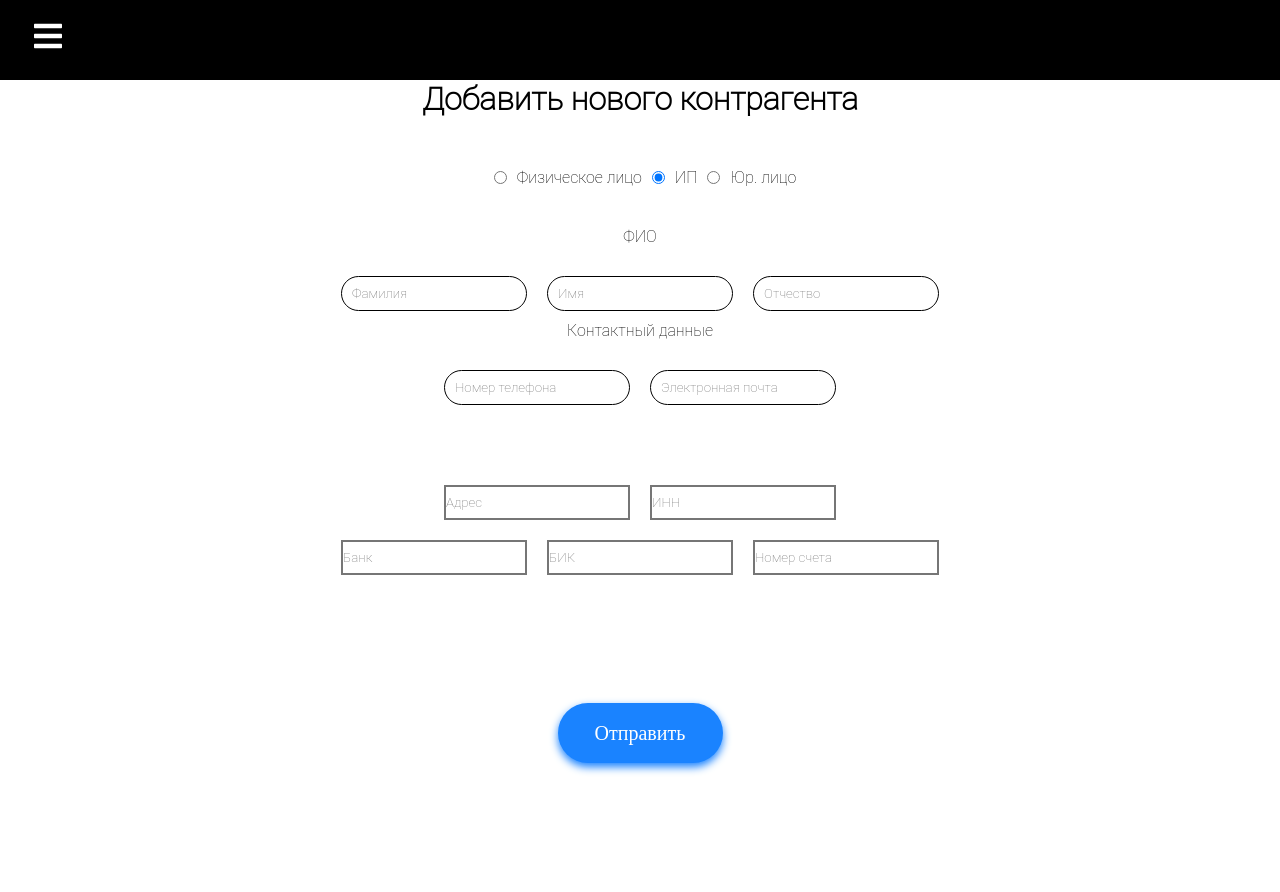
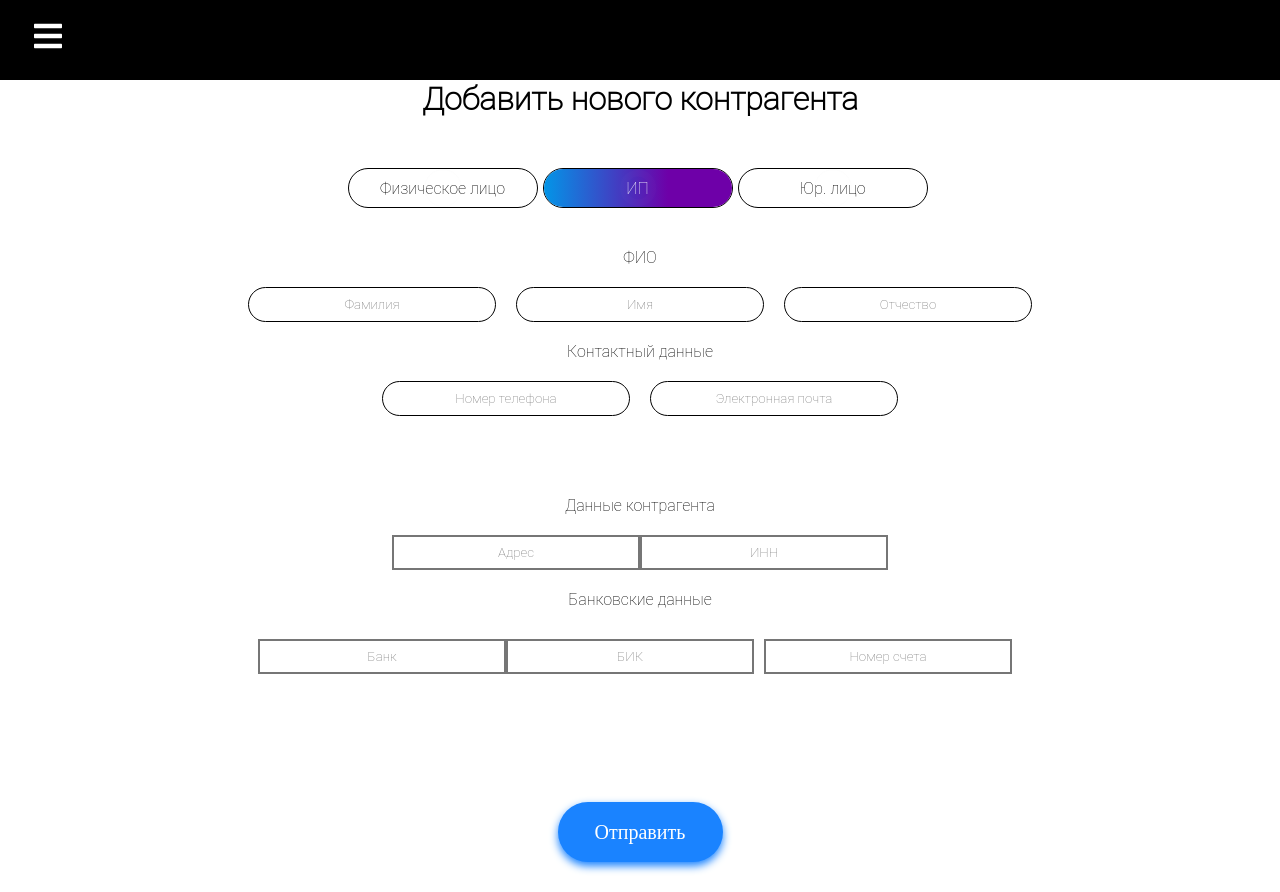
Before and after one commit to UtopicUnicorn/react-learning-project, a React (Create React App) app: page /add-partner in a window 1280 px wide. Both pictures are taken after a click on the radio button 658 px from the left and 177 px from the top of the page. Before the commit the page ends 800 px from the top, so only its background shows below. Built offline with nearby package versions, Linux system fonts and the light colour scheme.

Commit message:
updated styles and redesign of chooses buttons
* updated styles for forms input and added 'type' field

* updated styles and layout

```diff
--- a/src/pages/patners/forms/ipForm.tsx
+++ b/src/pages/patners/forms/ipForm.tsx
@@ -1,7 +1,6 @@
 import React, { useState } from 'react';
-import { TextField } from '@mui/material';
 import PhysForm from './physForm';
-import { useDispatch, useSelector } from 'react-redux';
+import { useDispatch } from 'react-redux';
 import { changeForm, partnerInitialState } from '../reducers/partners.reduser';
 
 export default function IPForm() {
@@ -29,51 +28,40 @@ export default function IPForm() {
     <div>
       <PhysForm />
       <form className="partners_form" onSubmit={formHandler}>
+        <p>Данные контрагента</p>
         <div style={{ marginTop: 20 }}>
           <input
             name="address"
-            style={{ margin: 10 }}
             placeholder="Адрес"
             type="text"
             value={form.address}
             onChange={handleInputChange}
-            // value={address}
-            // onChange={(e) => setAddress(e.target.value)}
           />
 
           <input
             name="inn"
-            style={{ margin: 10 }}
             placeholder="ИНН"
             type="text"
             value={form.inn}
             onChange={handleInputChange}
-            // value={inn}
-            // onChange={(e) => setINN(e.target.value)}
           />
         </div>
-
+        <p>Банковские данные</p>
         <div>
           <input
             name="bank"
-            style={{ margin: 10 }}
             placeholder="Банк"
             type="text"
             value={form.bank}
             onChange={handleInputChange}
-            // value={bank}
-            // onChange={(e) => setBank(e.target.value)}
           />
 
           <input
             name="bik"
-            style={{ margin: 10 }}
             placeholder="БИК"
             type="text"
             value={form.bik}
             onChange={handleInputChange}
-            // value={bik}
-            // onChange={(e) => setBIK(e.target.value)}
           />
 
           <input
@@ -83,8 +71,6 @@ export default function IPForm() {
             type="text"
             value={form.payNumber}
             onChange={handleInputChange}
-            // value={payNumber}
-            // onChange={(e) => setPayNumber(e.target.value)}
           />
         </div>
       </form>
--- a/src/pages/patners/forms/partners.form.tsx
+++ b/src/pages/patners/forms/partners.form.tsx
@@ -3,10 +3,11 @@ import React from 'react';
 import '../partners.styles.css';
 import PhysForm from './physForm';
 import IPForm from './ipForm';
-import { useSelector } from 'react-redux';
+import { useDispatch, useSelector } from 'react-redux';
 import LawForm from './lawForm';
 import { RootState } from '../../../reducer';
 import partnersService from '../services/partners.service';
+import { changeForm } from '../reducers/partners.reduser';
 
 export function FormToggle(type: string) {
   switch (type) {
@@ -27,48 +28,60 @@ export function FormToggle(type: string) {
   }
 }
 
-export function clearForm() {}
-
 function PartnersForm() {
   const [type, setType] = React.useState<string>('phys');
+  const dispatch = useDispatch();
+  const form = useSelector((state: RootState) => state.partners);
 
-  const form = useSelector((state: RootState) => state.partners);
   const sendForm = () => {
+    // console.log(form);
     partnersService.post(form).then(() => console.log('sent'));
   };
 
+  const handleChange = (type: string) => {
+    setType(type);
+    dispatch(changeForm({ type: type }));
+  };
+
   return (
-    <div style={{ textAlign: 'center' }}>
+    <div className="form_container">
       <h1 className="title_add">Добавить нового контрагента</h1>
       <form className="add_partner_form">
         <div className="flex-center">
+          <div className="radio_button">
             <input
-            style={{ marginLeft: 10, marginRight: 10 }}
               type="radio"
               name="radio"
               value="phys"
-            checked={type == 'phys'}
-            onChange={(e) => setType(e.target.value)}
+              className="tmp_butt"
+              defaultChecked={type == 'phys'}
+              onChange={(e) => handleChange(e.target.value)}
             />
-          Физическое лицо
+            <label className="radio_label">Физическое лицо</label>
+          </div>
+
+          <div className="radio_button">
             <input
-            style={{ marginLeft: 10, marginRight: 10 }}
               type="radio"
               name="radio"
               value="ip"
-            checked={type == 'ip'}
-            onChange={(e) => setType(e.target.value)}
+              className="tmp_butt"
+              defaultChecked={type == 'ip'}
+              onChange={(e) => handleChange(e.target.value)}
             />
-          ИП
+            <label>ИП</label>
+          </div>
+          <div className="radio_button">
             <input
-            style={{ marginLeft: 10, marginRight: 10 }}
               type="radio"
               name="radio"
               value="law"
-            checked={type == 'law'}
-            onChange={(e) => setType(e.target.value)}
+              className="tmp_butt"
+              defaultChecked={type == 'law'}
+              onChange={(e) => handleChange(e.target.value)}
             />
-          Юр. лицо
+            <label>Юр. лицо</label>
+          </div>
         </div>
       </form>
       {FormToggle(type)}
--- a/src/pages/patners/forms/physForm.tsx
+++ b/src/pages/patners/forms/physForm.tsx
@@ -30,7 +30,6 @@ export default function PhysForm() {
         <p>ФИО</p>
         <div className="name-block">
           <input
-            style={{ margin: 10 }}
             placeholder="Фамилия"
             type="text"
             value={form.surname}
@@ -40,7 +39,6 @@ export default function PhysForm() {
           />
 
           <input
-            style={{ margin: 10 }}
             className="textPartner"
             placeholder="Имя"
             type="text"
@@ -50,7 +48,6 @@ export default function PhysForm() {
           />
 
           <input
-            style={{ margin: 10 }}
             placeholder="Отчество"
             className="textPartner"
             type="text"
@@ -63,7 +60,6 @@ export default function PhysForm() {
         Контактный данные
         <div className="contacts_block">
           <input
-            style={{ margin: 10 }}
             placeholder="Номер телефона"
             className="textPartner"
             type="text"
@@ -74,7 +70,6 @@ export default function PhysForm() {
 
           <input
             className="textPartner"
-            style={{ margin: 10 }}
             placeholder="Электронная почта"
             type="email"
             value={form.email}
--- a/src/pages/patners/partners.styles.css
+++ b/src/pages/patners/partners.styles.css
@@ -5,7 +5,7 @@
 .table-block{
     margin-top: 50px;
     height: 400px;
-    width: 80%;
+    width: 65%;
     margin-left: auto;
     margin-right: auto;
 }
@@ -21,7 +21,6 @@
 
 .tst_block{
     position: absolute;
-    /*top: 50%;*/
     left: 50%;
     margin-right: -50%;
     transform: translate(-50%, 0%)
@@ -51,6 +50,8 @@
 
 .textPartner{
     transition: 0.5s;
+    margin-left: 10px;
+    margin-right: 10px;
 }
 
 .name_block{
@@ -76,11 +77,15 @@
         box-sizing: border-box;
         padding: 10px;
         margin-bottom: 20px;
-        width: 15%;
+        margin-left: 10px;
+        margin-right: 10px;
+        width: 20%;
         height: 35px;
         border: 1px solid black;
         border-radius: 30px;
         transition: 1s;
+        text-align: center;
+
 
     }
 }
@@ -99,11 +104,14 @@
         box-sizing: border-box;
         padding: 10px;
         margin-bottom: 20px;
-        width: 25%;
+        margin-left: 10px;
+        margin-right: 10px;
+        width: 15%;
         height: 35px;
         border: 1px solid black;
         border-radius: 30px;
         transition: 1s;
+        text-align: center;
     }
 
 }
@@ -112,3 +120,63 @@
     transform: scale(1.1);
     transition: 1s;
 }
+
+.title_partners{
+    margin-top: 25px;
+    margin-left: 25%;
+}
+
+.form_container{
+    text-align: center;
+    margin-bottom: 100px;
+    height: 100vh;
+}
+
+.radio_button{
+    float: left;
+    margin: 0 5px 0 0;
+    width: 190px;
+    height: 40px;
+    position: relative;
+    background-color: white;
+    border: 1px solid black;
+    border-radius: 30px;
+}
+.radio_button label,
+.radio_button input {
+    display: block;
+    position: absolute;
+    top: 0;
+    left: 0;
+    right: 0;
+    bottom: 0;
+}
+
+.radio_button input[type="radio"] {
+    opacity: 0.011;
+    z-index: 100;
+}
+
+.radio_button input[type="radio"]:checked + label {
+    color: white;
+    border-radius: 30px;
+    background: rgb(3,149,231);
+    background: linear-gradient(90deg, rgba(3,149,231,1) 0%, rgba(110,0,168,1) 66%);
+    /*transition: 1s;*/
+}
+
+.radio_button label{
+    cursor: pointer;
+    z-index: 90;
+    line-height: 2.5em;
+}
+
+.radio_button input:hover{
+    transform: scale(1.1);
+    cursor: pointer;
+}
+
+
+.textPartner:focus{
+    transform: scale(1.1);
+}
--- a/src/pages/patners/reducers/partners.reduser.ts
+++ b/src/pages/patners/reducers/partners.reduser.ts
@@ -8,6 +8,7 @@ export const partnerInitialState = {
   email: '',
   address: '',
   inn: '',
+  type: '',
   bank: '',
   bik: '',
   payNumber: '',
--- a/src/pages/price-rules/index.tsx
+++ b/src/pages/price-rules/index.tsx
@@ -33,24 +33,18 @@ export default function PriceRules() {
     console.log(newRule);
   };
 
-  const headers: { label: string }[] = [
-    { label: 'ID' },
-    { label: 'Название' },
-    { label: 'Процент' },
-    { label: 'Минимальная цена' },
-    { label: 'Максимальная цена' }
-  ];
-
   return (
     <div>
-      <h1>Ценовые правила</h1>
-      <main>
-        <div style={{ textAlign: 'center' }}>
+      <div className="test_head">
+        <h1>Ценовые правила</h1>
+        <div>
           <button className="button-add" onClick={() => setModal(true)}>
             <img src={process.env.PUBLIC_URL + 'btn-plus.svg'} className="btn_plus" alt={'logo'} />
             <a>Добавить</a>
           </button>
         </div>
+      </div>
+      <main>
         <div className="table">
           <DataGrid rows={rules} columns={columns} pageSize={5} rowsPerPageOptions={[5]} />
         </div>
--- a/src/pages/price-rules/price-rules.styles.css
+++ b/src/pages/price-rules/price-rules.styles.css
@@ -38,7 +38,6 @@
 }
 
 .button-add{
-    /*margin-left: 50px;*/
     margin-top: 20px;
     color: rgb(255, 255, 255);
     background-color: black;
@@ -50,12 +49,12 @@
     display: flex;
     align-items: center;
     justify-content: center;
+    transition: 0.5s;
 }
-
-*{
-    padding: 0;
-    margin: 0;
-    box-sizing: border-box;
+.button-add:hover{
+    transform: scale(1.1);
+    transition: 0.5s;
+    cursor: pointer;
 }
 
 p{
@@ -81,3 +80,68 @@ tbody{
 .input{
     margin: 8px;
 }
+
+
+.price_rules{
+  display: block;
+  padding: 20px;
+  width: 100%;
+  margin-right: auto;
+  margin-left: auto;
+  text-align: center;
+}
+
+.price_rules input{
+  box-sizing: border-box;
+  padding: 10px;
+  margin-bottom: 20px;
+  width: 60%;
+  height: 35px;
+  border: 1px solid black;
+  border-radius: 30px;
+  transition: 1s;
+  text-align: center;
+}
+
+.price_rules input:hover{
+    transition: 0.5s;
+    transform: scale(1.05);
+}
+
+.price_rules input:focus{
+    transition: 0.5s;
+    transform: scale(1.1);
+}
+
+.btn_rules{
+    margin-top: 28px;
+    margin-bottom: 40px;
+    width: 160px;
+    height: 35px;
+    border-radius: 30px;
+    background: #1a83ff;
+    offset: 70%;
+    border: none;
+    font-family: 'Montserrat';
+    font-size: 20px;
+    color: #FFFFFF;
+    box-shadow: 0 4px 8px 0 #1a83ff;
+    cursor: pointer;
+    transition: 0.5s;
+}
+
+.btn_rules:hover{
+    cursor: pointer;
+    transform: scale(1.1);
+    transition: 0.5s;
+}
+
+/*label{*/
+/*    padding-right: 10px;*/
+/*}*/
+.field {clear:both; text-align:right;}
+
+.test_head{
+    margin-top: 25px;
+    margin-left: 25%;
+}
```
Also changed, not shown: src/pages/patners/index.tsx (+9 -17 lines), src/pages/price-rules/forms/price-rule.form.tsx (+24 -23 lines). Lines whose indentation alone changed are shown as unchanged.
